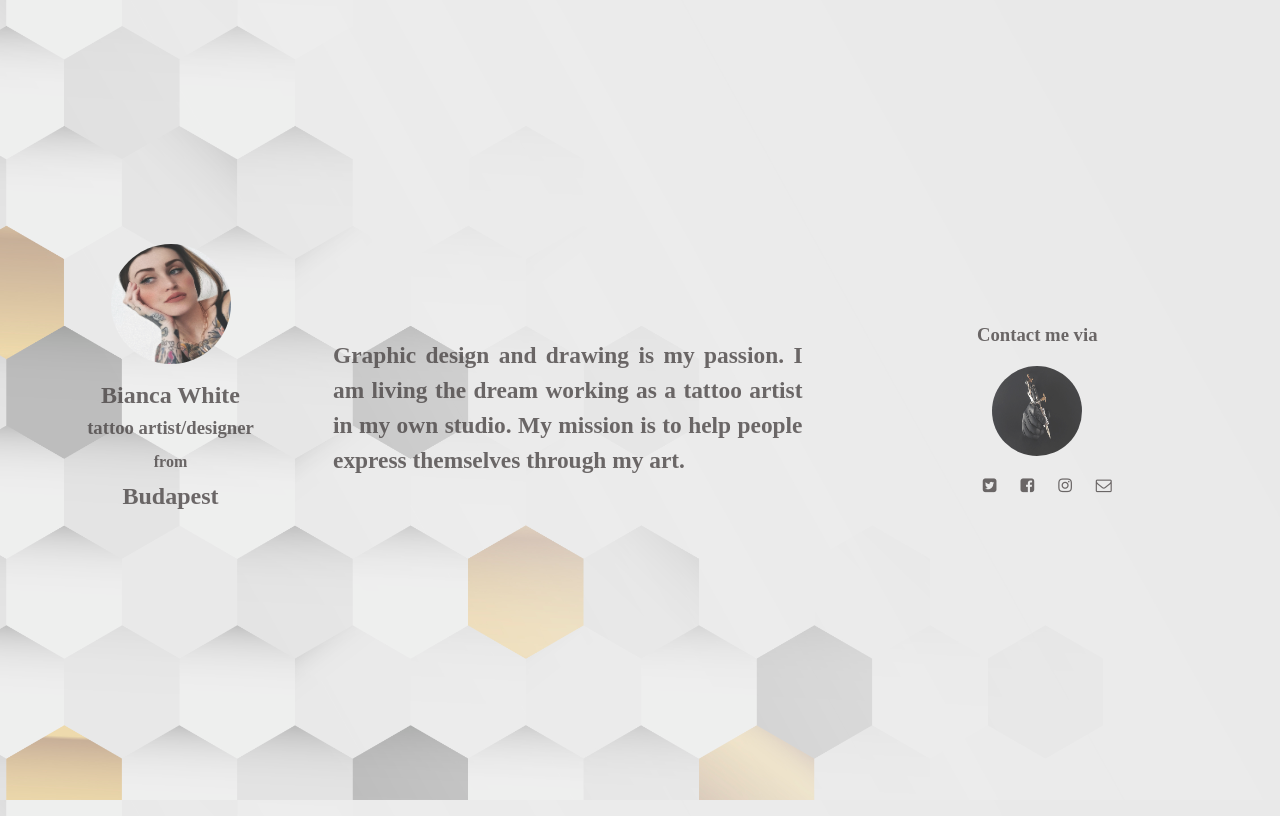
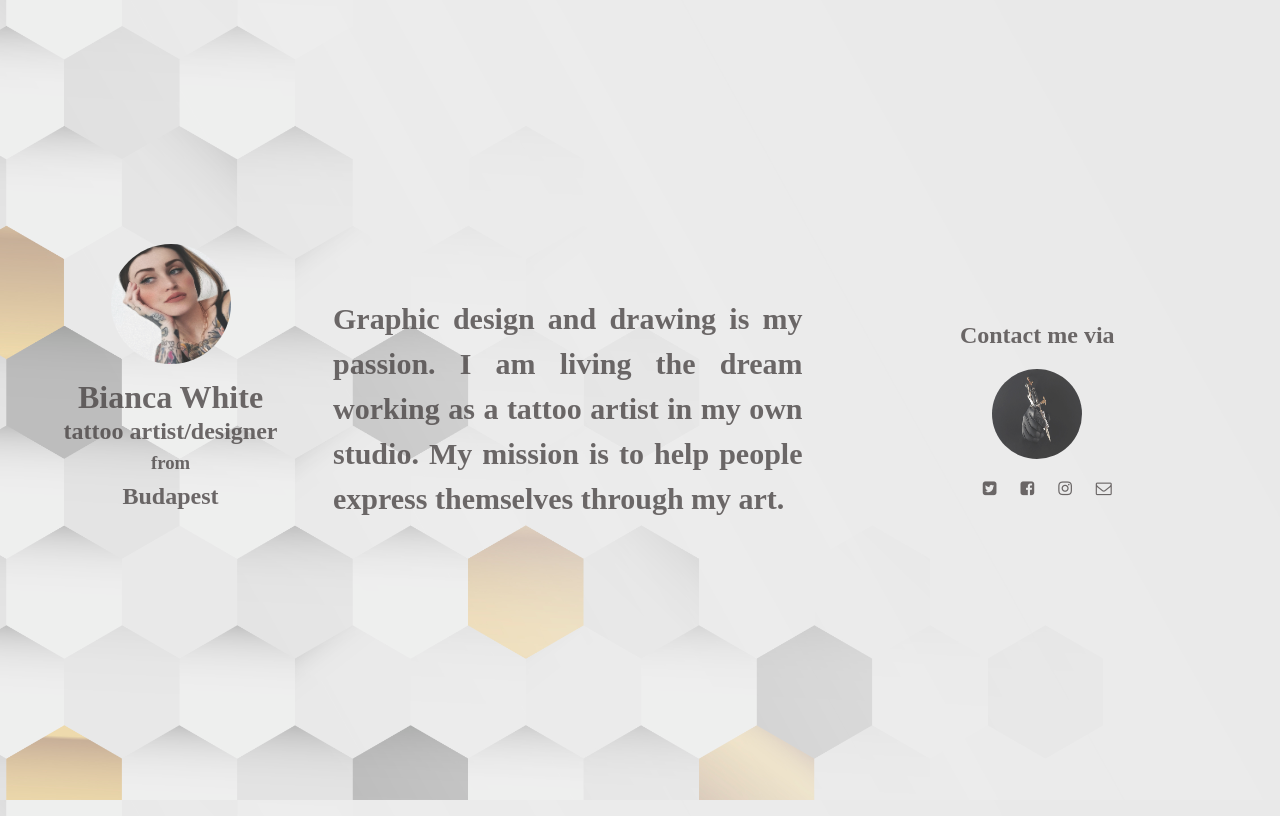
Before and after one commit to zkriszta/aboutme, a plain HTML site: page index.html in a window 1280 px wide. Drawn offline with Linux system fonts and the light colour scheme.

Commit message:
add index.html

```diff
--- a/index.html
+++ b/index.html
@@ -12,22 +12,22 @@
           <img src="assets/profile.jpg" alt="profile">
         </div>
         <div id="name-headline">
-          <h2> Bianca White </h2>
-          <h3> tattoo artist/designer </h3>
-          <h4> from </h4>
+          <h1> Bianca White </h1>
+          <h2> tattoo artist/designer </h2>
+          <h3> from </h3>
           <h2> Budapest</h2>
         </div>
       </div>
     </div>
     <div id="content">
-      <h3> Graphic design and drawing is my passion.
+      <h2> Graphic design and drawing is my passion.
             I am living the dream working as a tattoo artist in my own studio.
             My mission is to help people express themselves through my art.
-      </h3>
+      </h2>
     </div>
     <div id="contact">
       <section id="links">
-        <h3> Contact me via </h3>
+        <h2> Contact me via </h2>
         <img src="assets/tattoo.jpg" alt="tattoo" class="tattoo">
         <ul>
           <li><a href="https://twitter.com/#"><i id="Twitter" class="fa fa-twitter-square" aria-hidden="true"></i></a></li>
```
